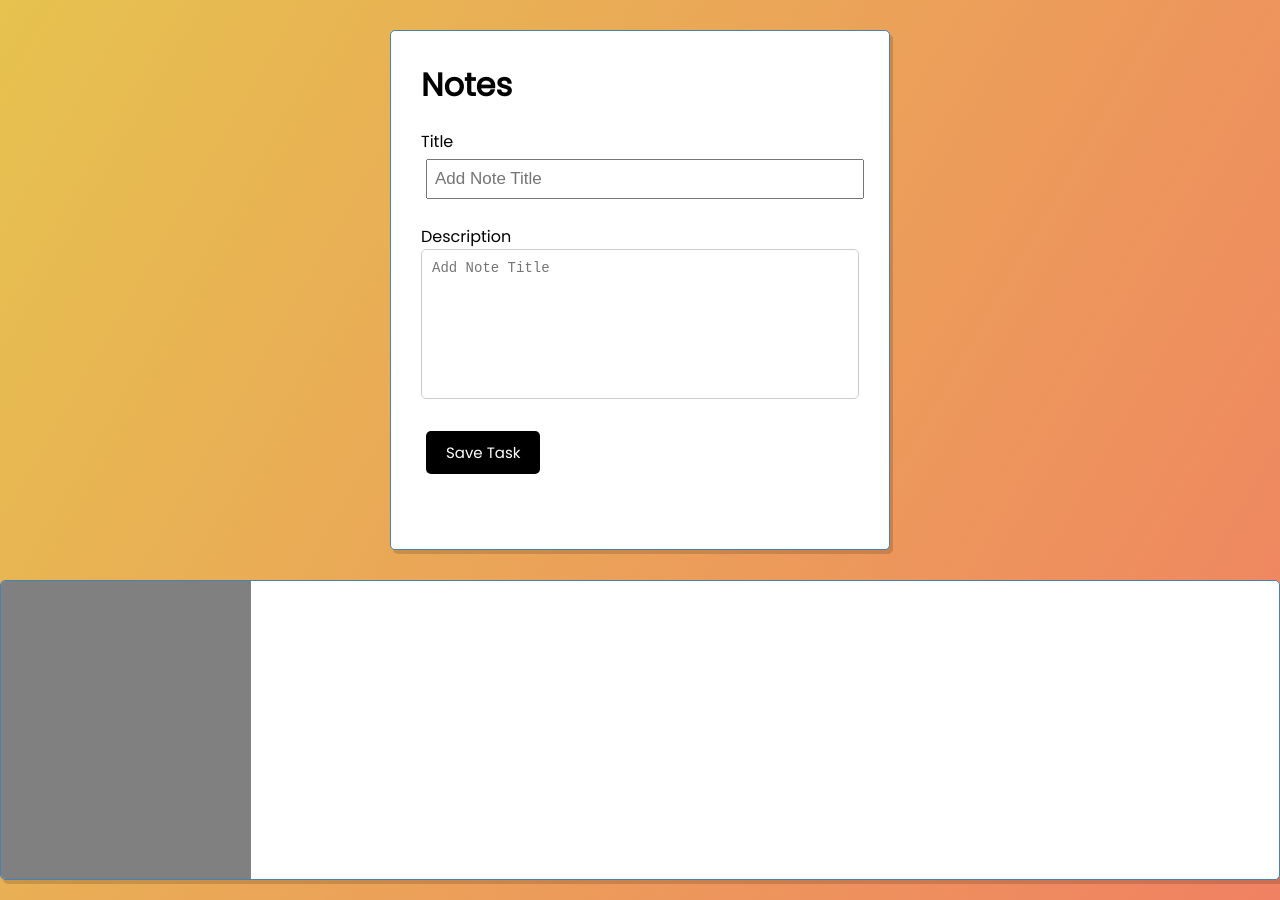
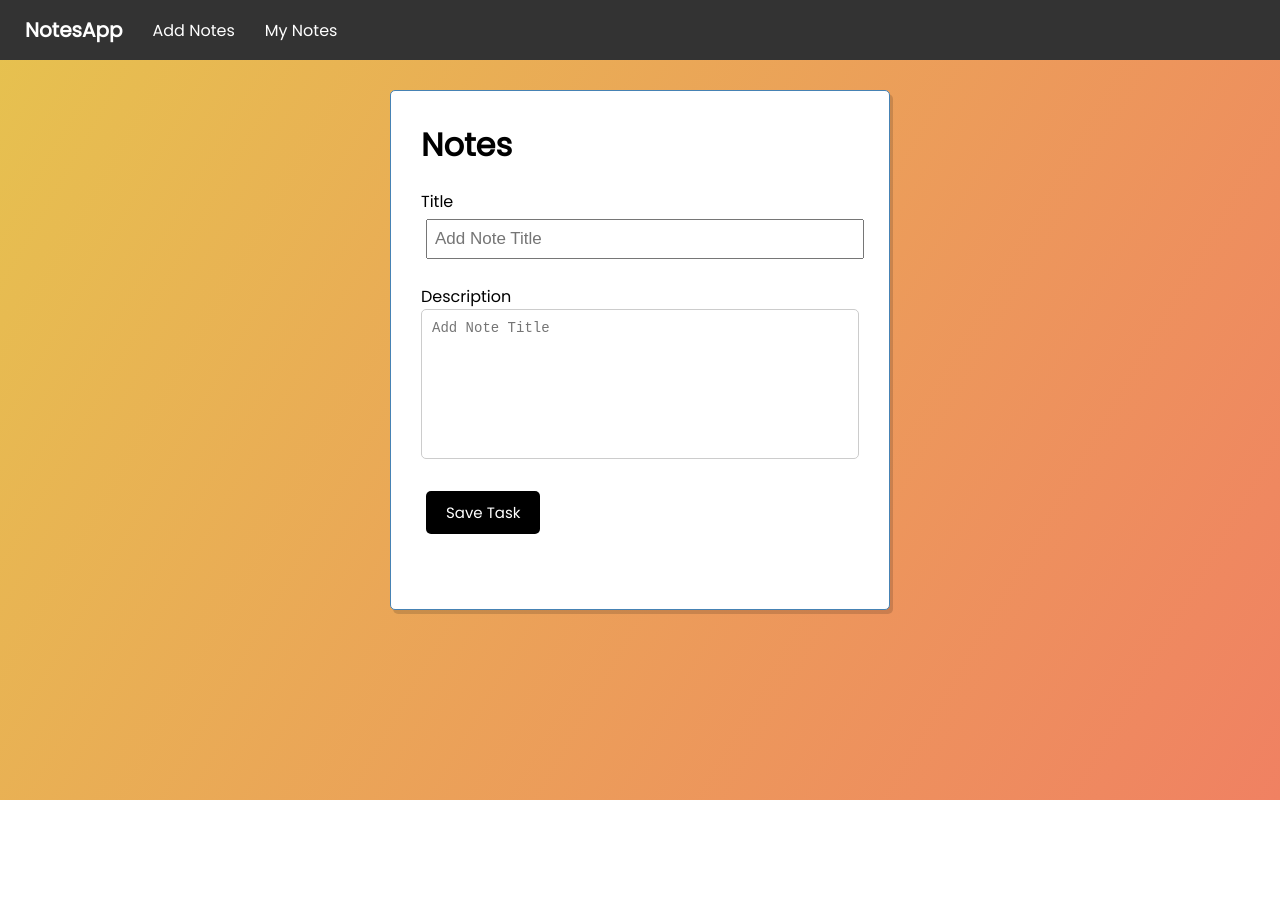
Before and after one commit to kumarShivamCodes/UI-Mini-Project, a React (Create React App) app: page / in a window 1280 px wide. After the commit the page ends 800 px from the top, so only its background shows below. Built offline with nearby package versions, Linux system fonts and the light colour scheme.

Commit message:
Adding react router to project

```diff
--- a/src/App.js
+++ b/src/App.js
@@ -1,10 +1,11 @@
 import React, { useState, useEffect } from "react";
-
+import { BrowserRouter as Router, Switch, Route, Link } from "react-router-dom";
 import "./App.css";
 import Header from "./components/Header";
 import AddNote from "./components/AddNote";
 import Notes from "./components/Notes";
 import NoteDetail from "./components/NoteDetail";
+import Navbar from "./components/Navbar";
 
 function App() {
   const [notes, setNotes] = useState(() => {
@@ -41,18 +42,29 @@ function App() {
   };
 
   return (
+    <Router>
       <div>
-      <div className="container">
-        <Header />
-        <AddNote onAdd={addNote} />
-      </div>
+        <Navbar />
+
+        <Switch>
+          <Route path="/notes">
             <div className="notes">
               <div className="noteSidebar">
                 <Notes notes={notes} onNoteClick={onSelectingNote} />
               </div>
               <div className="noteContent">{selectedNote && <NoteDetail note={selectedNote} onUpdateNote={updateNote} onDeleteNote={deleteNote} />}</div>
             </div>
+          </Route>
+
+          <Route path="/">
+            <div className="container">
+              <Header />
+              <AddNote onAdd={addNote} />
             </div>
+          </Route>
+        </Switch>
+      </div>
+    </Router>
   );
 }
 
--- /dev/null
+++ b/src/components/Navbar.js
@@ -0,0 +1,20 @@
+import React from "react";
+import { Link } from "react-router-dom";
+
+const Navbar = () => {
+  return (
+    <div class="navbar">
+      <Link className=" navbar-header" to="/">
+        NotesApp
+      </Link>
+      <Link className="navbar-elements" to="/">
+        Add Notes
+      </Link>
+      <Link className="navbar-elements" to="/notes">
+        My Notes
+      </Link>
+    </div>
+  );
+};
+
+export default Navbar;
--- a/src/index.css
+++ b/src/index.css
@@ -10,6 +10,32 @@ body {
   background: linear-gradient(120deg, #e6c24f, #f08162);
   min-height: 100vh;
   font-family: "Poppins", sans-serif;
+}
+/* CSS for Navbar */
+.navbar {
+  display: flex;
+  justify-content: flex-start;
+  align-items: center;
+  background-color: #333;
+  color: white;
+  padding: 10px;
+}
+
+.navbar a {
+  color: white;
+  text-decoration: none;
+  margin: 0 10px;
+  padding: 5px;
+  border-radius: 5px;
+}
+
+.navbar a:hover {
+  background-color: #555;
+}
+
+.navbar-header {
+  font-size: 20px;
+  font-weight: bold;
 }
 
 .container {
```
Lines whose indentation alone changed are shown as unchanged.
